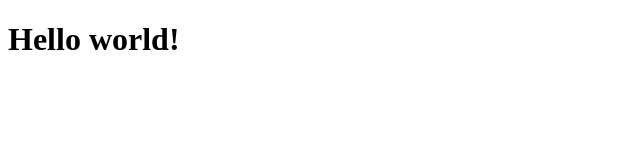
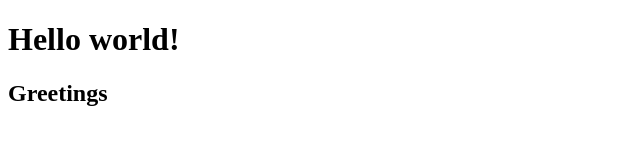
Before and after one commit to JamesOmego/microverseex1, a plain HTML site: page index.html in a window 1280 px wide. Shown: the whole page, without its empty margins (0-640 px from the left). Drawn offline with Linux system fonts and the light colour scheme.

Commit message:
Second commit

```diff
--- a/index.html
+++ b/index.html
@@ -8,5 +8,6 @@
 </head>
 <body>
     <h1>Hello world!</h1>
+    <h2>Greetings</h2>
 </body>
 </html>
```
